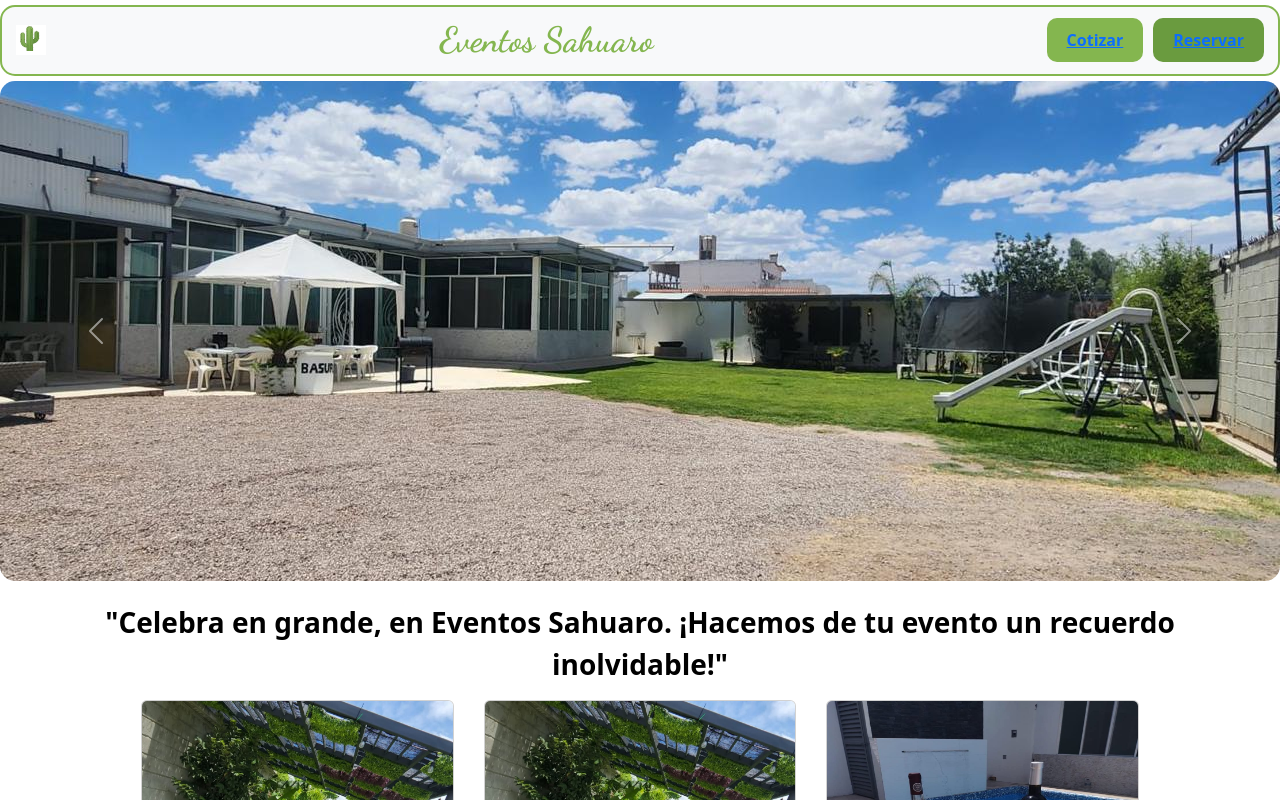
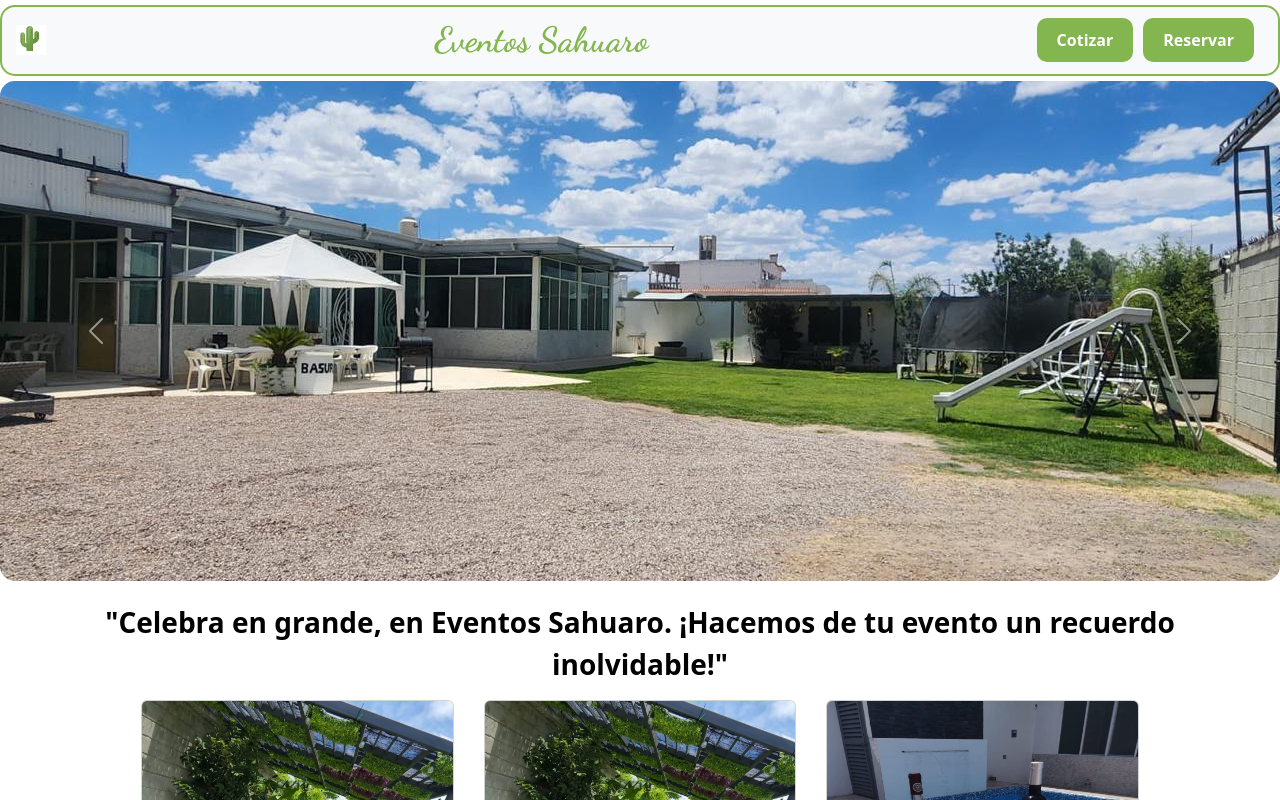
Before and after one commit to AngelStrg/Eventos_sahuaro, an Angular app: page / in a window 1280 px wide. Shown: the top 800 px of the page. Built offline with nearby package versions, Linux system fonts and the light colour scheme.

Commit message:
Update nav-bar.component.html

```diff
--- a/src/app/components/nav-bar/nav-bar.component.html
+++ b/src/app/components/nav-bar/nav-bar.component.html
@@ -10,12 +10,7 @@
     <a class="navbar-brand" href="#">
       Eventos Sahuaro
     </a>
-    <div class="btn-cotizar">
-      <a href="">Cotizar</a>
-    </div>
-
-    <div class="btn-reservar">
-      <a href="">Reservar</a>
-    </div>
+    <button class="btn-cotizar">Cotizar</button>
+    <button class="btn-cotizar">Reservar</button>
   </div>
 </nav>
```
